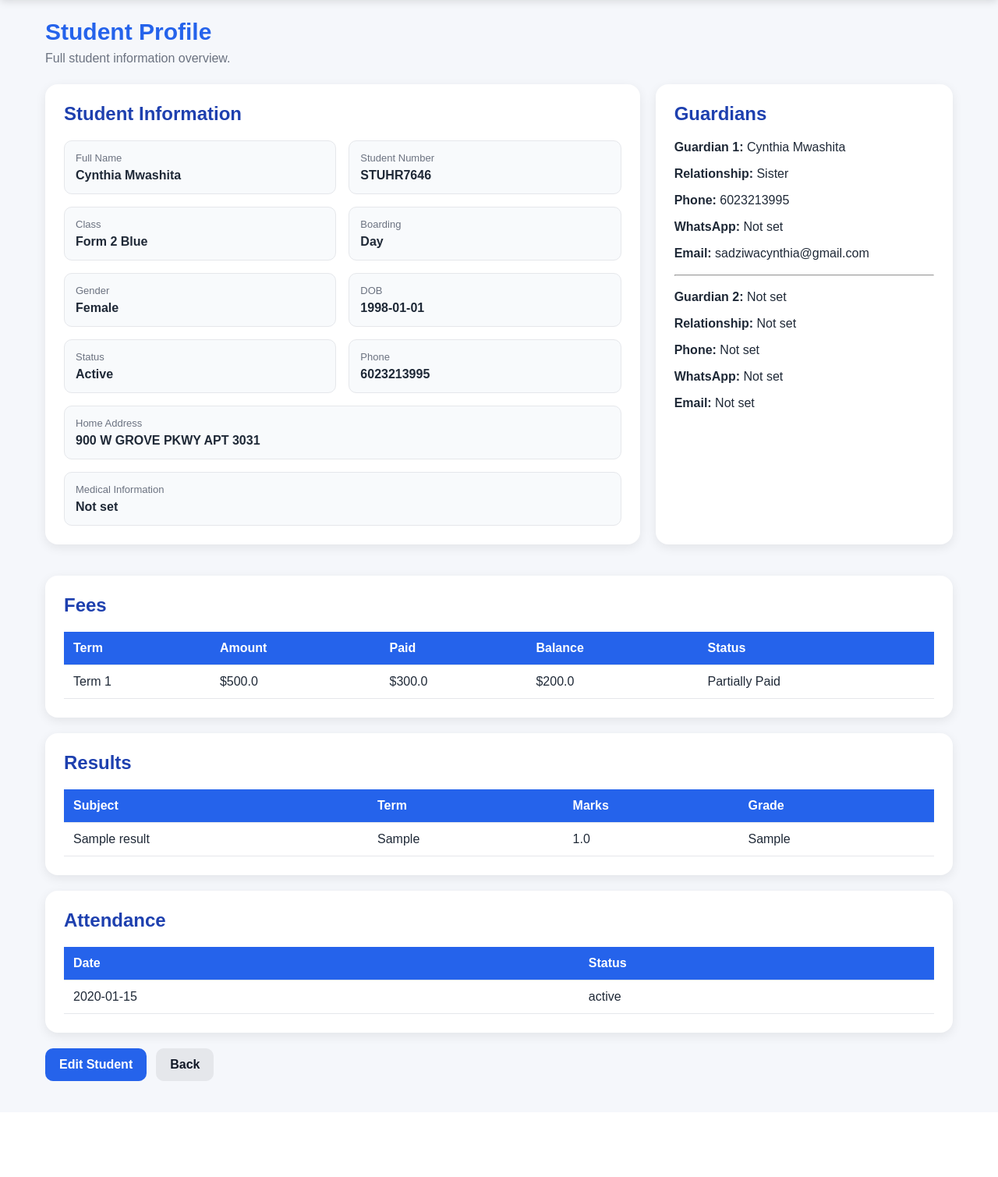
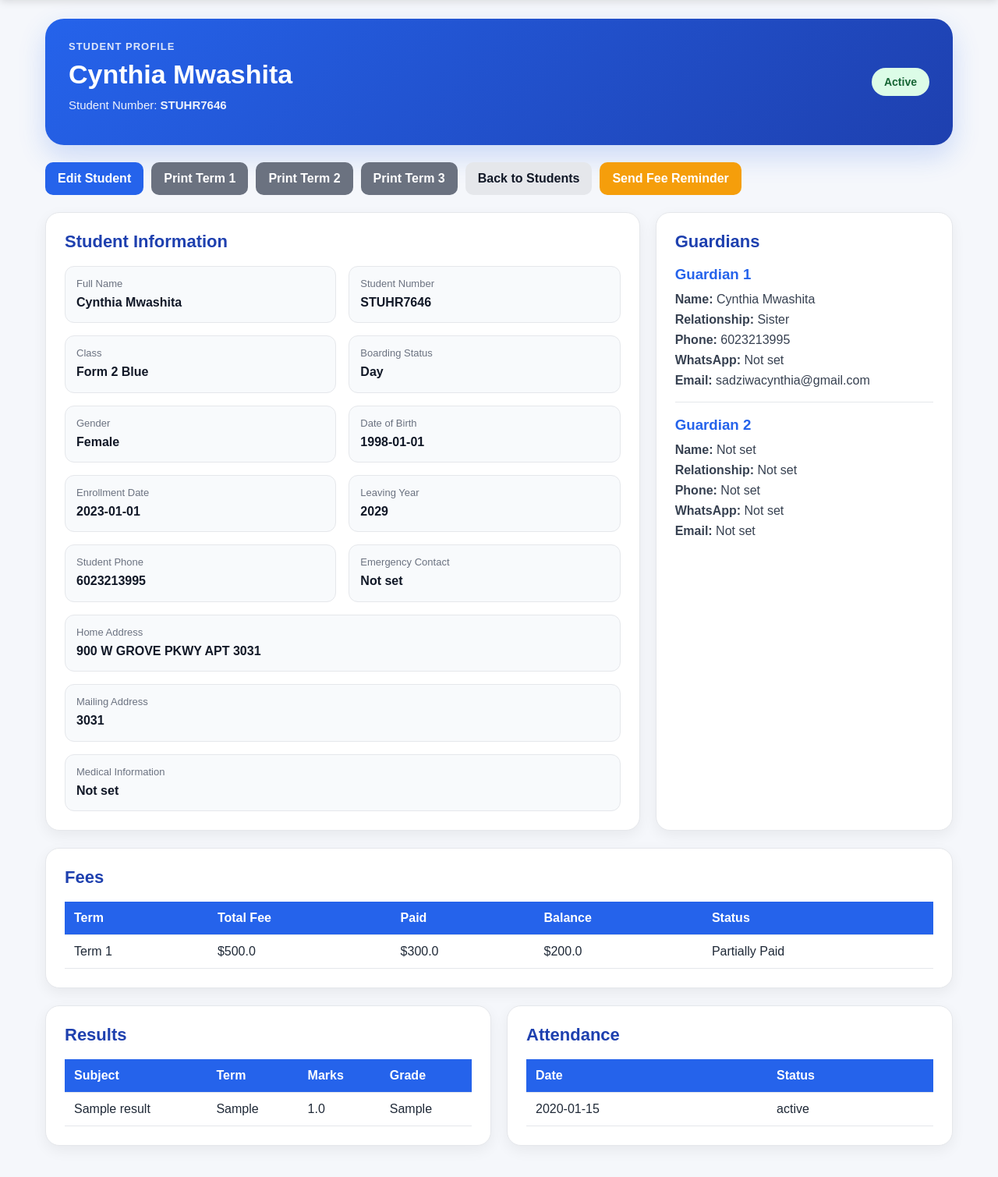
Before and after one commit to sadziwacynthia-bot/school-app, a Flask app: page /student_profile/1 in a window 1280 px wide. Shown: the part 140-1649 px from the top of the page at 78% size. Before the commit the page ends 1526 px from the top, so only its background shows below. Run offline with Flask 3, Linux system fonts and the light colour scheme; a user stored in the database is signed in; data comes from the database, SQL or seed files in the repository; tables that the repository leaves empty hold one stand-in row (values such as "Sample post").

Commit message:
Prepare V2 for Render deploy

```diff
--- a/app.py
+++ b/app.py
@@ -1587,19 +1587,37 @@ def parent_results():
     school_id = session.get("school_id")
     user_id = session.get("user_id")
 
-    result_records = fetch_all(
-        """
+    student = fetch_one("""
+        SELECT s.*
+        FROM students s
+        JOIN guardians g ON s.id = g.student_id
+        WHERE g.parent_user_id = ? AND s.school_id = ?
+        LIMIT 1
+    """, (user_id, school_id))
+
+    if not student:
+        flash("No student linked to this parent account.", "danger")
+        return redirect(url_for("parent_dashboard"))
+
+    fee_summary = fetch_one("""
+        SELECT COALESCE(SUM(balance), 0) AS total_balance
+        FROM fees
+        WHERE student_id = ? AND school_id = ?
+    """, (student["id"], school_id))
+
+    if fee_summary and float(fee_summary["total_balance"] or 0) > 0:
+        flash("Results are not available because of outstanding fees.", "danger")
+        return redirect(url_for("parent_dashboard"))
+
+    result_records = fetch_all("""
         SELECT r.*, s.first_name, s.last_name, s.student_number
         FROM results r
-        JOIN guardians g ON r.student_id = g.student_id
-        JOIN students s ON s.id = r.student_id
-        WHERE g.parent_user_id = ? AND r.school_id = ?
+        JOIN students s ON r.student_id = s.id
+        WHERE r.student_id = ? AND r.school_id = ?
         ORDER BY r.term, r.subject
-        """,
-        (user_id, school_id),
-    )
-
-    return render_template("parent_results.html", result_records=result_records)
+    """, (student["id"], school_id))
+
+    return render_template("parent_results.html", result_records=result_records, student=student)
 
 
 @app.route("/parent_attendance")
@@ -1906,6 +1924,126 @@ def add_timetable():
 
     return render_template("add_timetable.html", class_options=CLASS_OPTIONS, teachers=teachers_list, subjects=subjects)
 
+@app.route("/print_result/<int:student_id>/<term>")
+@login_required
+@roles_required("school_admin", "super_admin")
+def print_result(student_id, term):
+    school_id = session.get("school_id")
+    role = session.get("role")
+
+    if role == "super_admin":
+        student = fetch_one("SELECT * FROM students WHERE id = ?", (student_id,))
+        results = fetch_all("""
+            SELECT * FROM results
+            WHERE student_id = ? AND term = ?
+            ORDER BY subject
+        """, (student_id, term))
+        fee_summary = fetch_one("""
+            SELECT COALESCE(SUM(balance), 0) AS total_balance
+            FROM fees
+            WHERE student_id = ?
+        """, (student_id,))
+    else:
+        student = fetch_one("""
+            SELECT * FROM students
+            WHERE id = ? AND school_id = ?
+        """, (student_id, school_id))
+
+        if not student:
+            flash("Student not found or access denied.", "danger")
+            return redirect(url_for("students"))
+
+        results = fetch_all("""
+            SELECT * FROM results
+            WHERE student_id = ? AND school_id = ? AND term = ?
+            ORDER BY subject
+        """, (student_id, school_id, term))
+
+        fee_summary = fetch_one("""
+            SELECT COALESCE(SUM(balance), 0) AS total_balance
+            FROM fees
+            WHERE student_id = ? AND school_id = ?
+        """, (student_id, school_id))
+
+    if not student:
+        flash("Student not found.", "danger")
+        return redirect(url_for("students"))
+
+    total_marks = sum(float(r["marks"] or 0) for r in results)
+    subject_count = len(results)
+    average = round(total_marks / subject_count, 2) if subject_count > 0 else 0
+
+    return render_template(
+        "print_result.html",
+        student=student,
+        results=results,
+        term=term,
+        total_marks=total_marks,
+        average=average,
+        total_balance=float(fee_summary["total_balance"] or 0)
+    )
+@app.route("/send_fee_reminder/<int:student_id>")
+@login_required
+@roles_required("school_admin", "super_admin")
+def send_fee_reminder(student_id):
+    school_id = session.get("school_id")
+    role = session.get("role")
+
+    if role == "super_admin":
+        student = fetch_one("SELECT * FROM students WHERE id = ?", (student_id,))
+    else:
+        student = fetch_one(
+            "SELECT * FROM students WHERE id = ? AND school_id = ?",
+            (student_id, school_id)
+        )
+
+    if not student:
+        flash("Student not found.", "danger")
+        return redirect(url_for("students"))
+
+    # Calculate total balance
+    if role == "super_admin":
+        fee = fetch_one("""
+            SELECT COALESCE(SUM(balance), 0) AS total_balance
+            FROM fees WHERE student_id = ?
+        """, (student_id,))
+    else:
+        fee = fetch_one("""
+            SELECT COALESCE(SUM(balance), 0) AS total_balance
+            FROM fees WHERE student_id = ? AND school_id = ?
+        """, (student_id, school_id))
+
+    balance = float(fee["total_balance"] or 0)
+
+    if balance <= 0:
+        flash("This student has no outstanding balance.", "success")
+        return redirect(url_for("student_profile", id=student_id))
+
+    phone = student["guardian1_phone"]
+
+    if not phone:
+        flash("No guardian phone number found.", "danger")
+        return redirect(url_for("student_profile", id=student_id))
+
+    # WhatsApp format (remove spaces, add country code manually if needed)
+    phone = phone.replace(" ", "")
+
+    message = f"""
+Dear Parent,
+
+This is a reminder that {student['first_name']} {student['last_name']} has an outstanding school fee balance of ${balance}.
+
+Please make payment as soon as possible.
+
+Thank you.
+""".strip()
+
+    import urllib.parse
+    encoded_message = urllib.parse.quote(message)
+
+    whatsapp_link = f"https://wa.me/{phone}?text={encoded_message}"
+
+    return redirect(whatsapp_link)
 
 with app.app_context():
     init_db()
--- a/templates/student_profile.html
+++ b/templates/student_profile.html
@@ -2,45 +2,135 @@
 {% block title %}Student Profile{% endblock %}
 
 {% block content %}
-<div class="page-header">
-    <h1>Student Profile</h1>
-    <p>Full student information overview.</p>
+<div class="profile-shell">
+
+    <div class="hero-card">
+        <div class="hero-left">
+            <p class="hero-label">Student Profile</p>
+            <h1>{{ student.first_name }} {{ student.last_name }}</h1>
+            <p class="hero-subtext">
+                Student Number: <strong>{{ student.student_number }}</strong>
+            </p>
         </div>
 
-{% if student %}
+        <div class="hero-right">
+            {% if student.current_status == 'Inactive' %}
+                <span class="status-pill inactive">Inactive</span>
+            {% elif student.current_status == 'Transferred' %}
+                <span class="status-pill transferred">Transferred</span>
+            {% elif student.current_status == 'Graduated' %}
+                <span class="status-pill graduated">Graduated</span>
+            {% else %}
+                <span class="status-pill active">Active</span>
+            {% endif %}
+        </div>
+    </div>
+
+    <div class="action-bar">
+        <a href="{{ url_for('edit_student', id=student.id) }}" class="btn btn-primary">Edit Student</a>
+        <a href="{{ url_for('print_result', student_id=student.id, term='Term 1') }}" class="btn btn-secondary">Print Term 1</a>
+        <a href="{{ url_for('print_result', student_id=student.id, term='Term 2') }}" class="btn btn-secondary">Print Term 2</a>
+        <a href="{{ url_for('print_result', student_id=student.id, term='Term 3') }}" class="btn btn-secondary">Print Term 3</a>
+        <a href="{{ url_for('students') }}" class="btn btn-light">Back to Students</a>
+        <a href="{{ url_for('send_fee_reminder', student_id=student.id) }}"
+   class="btn btn-warning">
+   Send Fee Reminder
+</a>
+    </div>
+
     <div class="profile-grid">
-
         <div class="card-box">
             <h2>Student Information</h2>
             <div class="info-grid">
-            <div class="info-item"><span class="label">Full Name</span><span class="value">{{ student.first_name }} {{ student.last_name }}</span></div>
-            <div class="info-item"><span class="label">Student Number</span><span class="value">{{ student.student_number }}</span></div>
-            <div class="info-item"><span class="label">Class</span><span class="value">{{ student.class_name or "Not set" }}</span></div>
-            <div class="info-item"><span class="label">Boarding</span><span class="value">{{ student.boarding_status or "Not set" }}</span></div>
-            <div class="info-item"><span class="label">Gender</span><span class="value">{{ student.gender or "Not set" }}</span></div>
-            <div class="info-item"><span class="label">DOB</span><span class="value">{{ student.birthday or "Not set" }}</span></div>
-            <div class="info-item"><span class="label">Status</span><span class="value">{{ student.current_status or "Active" }}</span></div>
-            <div class="info-item"><span class="label">Phone</span><span class="value">{{ student.student_phone or "Not set" }}</span></div>
-            <div class="info-item full-width"><span class="label">Home Address</span><span class="value">{{ student.home_address or "Not set" }}</span></div>
-            <div class="info-item full-width"><span class="label">Medical Information</span><span class="value">{{ student.medical_info or "Not set" }}</span></div>
+                <div class="info-item">
+                    <span class="label">Full Name</span>
+                    <span class="value">{{ student.first_name }} {{ student.last_name }}</span>
+                </div>
+
+                <div class="info-item">
+                    <span class="label">Student Number</span>
+                    <span class="value">{{ student.student_number }}</span>
+                </div>
+
+                <div class="info-item">
+                    <span class="label">Class</span>
+                    <span class="value">{{ student.class_name or "Not set" }}</span>
+                </div>
+
+                <div class="info-item">
+                    <span class="label">Boarding Status</span>
+                    <span class="value">{{ student.boarding_status or "Not set" }}</span>
+                </div>
+
+                <div class="info-item">
+                    <span class="label">Gender</span>
+                    <span class="value">{{ student.gender or "Not set" }}</span>
+                </div>
+
+                <div class="info-item">
+                    <span class="label">Date of Birth</span>
+                    <span class="value">{{ student.birthday or "Not set" }}</span>
+                </div>
+
+                <div class="info-item">
+                    <span class="label">Enrollment Date</span>
+                    <span class="value">{{ student.enrollment_date or "Not set" }}</span>
+                </div>
+
+                <div class="info-item">
+                    <span class="label">Leaving Year</span>
+                    <span class="value">{{ student.leaving_year or "Not set" }}</span>
+                </div>
+
+                <div class="info-item">
+                    <span class="label">Student Phone</span>
+                    <span class="value">{{ student.student_phone or "Not set" }}</span>
+                </div>
+
+                <div class="info-item">
+                    <span class="label">Emergency Contact</span>
+                    <span class="value">{{ student.emergency_contact or "Not set" }}</span>
+                </div>
+
+                <div class="info-item full-width">
+                    <span class="label">Home Address</span>
+                    <span class="value">{{ student.home_address or "Not set" }}</span>
+                </div>
+
+                <div class="info-item full-width">
+                    <span class="label">Mailing Address</span>
+                    <span class="value">{{ student.mailing_address or "Not set" }}</span>
+                </div>
+
+                <div class="info-item full-width">
+                    <span class="label">Medical Information</span>
+                    <span class="value">{{ student.medical_info or "Not set" }}</span>
+                </div>
             </div>
         </div>
 
         <div class="card-box">
             <h2>Guardians</h2>
-        <p><strong>Guardian 1:</strong> {{ student.guardian1_name or "Not set" }}</p>
+
+            <div class="guardian-block">
+                <h3>Guardian 1</h3>
+                <p><strong>Name:</strong> {{ student.guardian1_name or "Not set" }}</p>
                 <p><strong>Relationship:</strong> {{ student.guardian1_relationship or "Not set" }}</p>
                 <p><strong>Phone:</strong> {{ student.guardian1_phone or "Not set" }}</p>
                 <p><strong>WhatsApp:</strong> {{ student.guardian1_whatsapp or "Not set" }}</p>
                 <p><strong>Email:</strong> {{ student.guardian1_email or "Not set" }}</p>
+            </div>
 
-        <hr style="margin:18px 0;">
+            <div class="divider"></div>
 
-        <p><strong>Guardian 2:</strong> {{ student.guardian2_name or "Not set" }}</p>
+            <div class="guardian-block">
+                <h3>Guardian 2</h3>
+                <p><strong>Name:</strong> {{ student.guardian2_name or "Not set" }}</p>
                 <p><strong>Relationship:</strong> {{ student.guardian2_relationship or "Not set" }}</p>
                 <p><strong>Phone:</strong> {{ student.guardian2_phone or "Not set" }}</p>
                 <p><strong>WhatsApp:</strong> {{ student.guardian2_whatsapp or "Not set" }}</p>
                 <p><strong>Email:</strong> {{ student.guardian2_email or "Not set" }}</p>
+            </div>
         </div>
     </div>
 
@@ -52,7 +142,7 @@
                 <thead>
                     <tr>
                         <th>Term</th>
-                    <th>Amount</th>
+                        <th>Total Fee</th>
                         <th>Paid</th>
                         <th>Balance</th>
                         <th>Status</th>
@@ -72,10 +162,11 @@
             </table>
         </div>
         {% else %}
-    <p>No fee records.</p>
+            <p class="empty-text">No fee records found.</p>
         {% endif %}
     </div>
 
+    <div class="two-column-grid">
         <div class="card-box">
             <h2>Results</h2>
             {% if results %}
@@ -102,7 +193,7 @@
                 </table>
             </div>
             {% else %}
-    <p>No results.</p>
+                <p class="empty-text">No results found.</p>
             {% endif %}
         </div>
 
@@ -128,44 +219,250 @@
                 </table>
             </div>
             {% else %}
-    <p>No attendance records.</p>
+                <p class="empty-text">No attendance records found.</p>
             {% endif %}
         </div>
+    </div>
 
-<div class="form-actions">
-    <a href="{{ url_for('edit_student', id=student.id) }}" class="btn-primary">Edit Student</a>
-    <a href="{{ url_for('students') }}" class="btn-secondary">Back</a>
 </div>
-{% else %}
-<div class="card-box">
-    <p>Student not found.</p>
-</div>
-{% endif %}
 
 <style>
-.page-header { margin-bottom:24px; }
-.page-header h1 { margin:0; color:#2563eb; font-size:30px; }
-.page-header p { margin-top:8px; color:#6b7280; }
-.profile-grid { display:grid; grid-template-columns:2fr 1fr; gap:20px; margin-bottom:20px; }
-.card-box { background:white; border-radius:16px; padding:24px; box-shadow:0 4px 14px rgba(0,0,0,0.08); margin-bottom:20px; }
-.card-box h2 { margin-top:0; color:#1e40af; }
-.info-grid { display:grid; grid-template-columns:1fr 1fr; gap:16px; }
-.info-item { background:#f8fafc; padding:14px; border-radius:10px; border:1px solid #e5e7eb; }
-.full-width { grid-column:1 / -1; }
-.label { display:block; font-size:13px; color:#6b7280; margin-bottom:6px; }
-.value { font-size:16px; font-weight:600; }
-.table-wrapper { overflow-x:auto; }
-table { width:100%; border-collapse:collapse; min-width:700px; }
-th, td { padding:12px; border-bottom:1px solid #e5e7eb; text-align:left; }
-th { background:#2563eb; color:white; }
-.form-actions { display:flex; gap:12px; flex-wrap:wrap; }
-.btn-primary, .btn-secondary {
-    display:inline-block; padding:12px 18px; border-radius:10px; text-decoration:none; font-weight:600;
+.profile-shell {
+    display: flex;
+    flex-direction: column;
+    gap: 22px;
 }
-.btn-primary { background:#2563eb; color:white; }
-.btn-secondary { background:#e5e7eb; color:#111827; }
-@media (max-width:900px) {
-    .profile-grid, .info-grid { grid-template-columns:1fr; }
+
+.hero-card {
+    background: linear-gradient(135deg, #2563eb, #1e40af);
+    color: white;
+    border-radius: 24px;
+    padding: 28px 30px;
+    box-shadow: 0 14px 35px rgba(37, 99, 235, 0.20);
+    display: flex;
+    justify-content: space-between;
+    align-items: center;
+    gap: 18px;
+    flex-wrap: wrap;
+}
+
+.hero-label {
+    margin: 0 0 8px;
+    font-size: 13px;
+    font-weight: 700;
+    letter-spacing: 1px;
+    text-transform: uppercase;
+    opacity: 0.85;
+}
+
+.hero-card h1 {
+    margin: 0;
+    font-size: 34px;
+    line-height: 1.2;
+}
+
+.hero-subtext {
+    margin-top: 10px;
+    font-size: 15px;
+    opacity: 0.92;
+}
+
+.status-pill {
+    display: inline-block;
+    padding: 10px 16px;
+    border-radius: 999px;
+    font-size: 14px;
+    font-weight: 700;
+    background: rgba(255,255,255,0.18);
+    color: white;
+}
+
+.status-pill.active {
+    background: #dcfce7;
+    color: #166534;
+}
+
+.status-pill.inactive {
+    background: #fee2e2;
+    color: #991b1b;
+}
+
+.status-pill.transferred {
+    background: #fef3c7;
+    color: #92400e;
+}
+
+.status-pill.graduated {
+    background: #e0e7ff;
+    color: #3730a3;
+}
+
+.action-bar {
+    display: flex;
+    gap: 10px;
+    flex-wrap: wrap;
+}
+
+.btn {
+    display: inline-block;
+    padding: 12px 16px;
+    border-radius: 10px;
+    text-decoration: none;
+    font-weight: 600;
+    transition: 0.2s ease;
+}
+
+.btn-primary {
+    background: #2563eb;
+    color: white;
+}
+
+.btn-primary:hover {
+    background: #1e40af;
+}
+
+.btn-secondary {
+    background: #6b7280;
+    color: white;
+}
+
+.btn-secondary:hover {
+    background: #4b5563;
+}
+
+.btn-light {
+    background: #e5e7eb;
+    color: #111827;
+}
+
+.btn-light:hover {
+    background: #d1d5db;
+}
+
+.profile-grid {
+    display: grid;
+    grid-template-columns: 2fr 1fr;
+    gap: 20px;
+}
+
+.two-column-grid {
+    display: grid;
+    grid-template-columns: 1fr 1fr;
+    gap: 20px;
+}
+
+.card-box {
+    background: white;
+    border-radius: 18px;
+    padding: 24px;
+    box-shadow: 0 6px 18px rgba(0, 0, 0, 0.06);
+    border: 1px solid #e5e7eb;
+}
+
+.card-box h2 {
+    margin-top: 0;
+    margin-bottom: 18px;
+    color: #1e40af;
+    font-size: 22px;
+}
+
+.info-grid {
+    display: grid;
+    grid-template-columns: 1fr 1fr;
+    gap: 16px;
+}
+
+.info-item {
+    background: #f8fafc;
+    padding: 14px;
+    border-radius: 12px;
+    border: 1px solid #e5e7eb;
+}
+
+.full-width {
+    grid-column: 1 / -1;
+}
+
+.label {
+    display: block;
+    font-size: 13px;
+    color: #6b7280;
+    margin-bottom: 6px;
+}
+
+.value {
+    font-size: 16px;
+    font-weight: 600;
+    color: #111827;
+    line-height: 1.4;
+}
+
+.guardian-block h3 {
+    margin-top: 0;
+    margin-bottom: 12px;
+    color: #2563eb;
+}
+
+.guardian-block p {
+    margin: 8px 0;
+    color: #374151;
+}
+
+.divider {
+    height: 1px;
+    background: #e5e7eb;
+    margin: 18px 0;
+}
+
+.table-wrapper {
+    overflow-x: auto;
+}
+
+table {
+    width: 100%;
+    min-width: 500px;
+    border-collapse: collapse;
+}
+
+th, td {
+    padding: 12px;
+    text-align: left;
+    border-bottom: 1px solid #e5e7eb;
+}
+
+th {
+    background: #2563eb;
+    color: white;
+    font-weight: 600;
+}
+
+.empty-text {
+    color: #6b7280;
+}
+
+@media (max-width: 1000px) {
+    .profile-grid,
+    .two-column-grid {
+        grid-template-columns: 1fr;
+    }
+}
+
+@media (max-width: 700px) {
+    .hero-card h1 {
+        font-size: 28px;
+    }
+
+    .info-grid {
+        grid-template-columns: 1fr;
+    }
+}
+.btn-warning {
+    background: #f59e0b;
+    color: white;
+}
+
+.btn-warning:hover {
+    background: #d97706;
 }
 </style>
 {% endblock %}
```
Also changed, not shown: templates/print_result.html (added, +158 -0 lines). Lines whose indentation alone changed are shown as unchanged.
